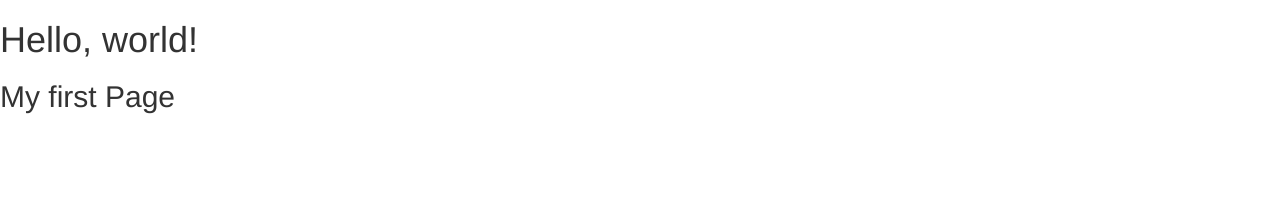
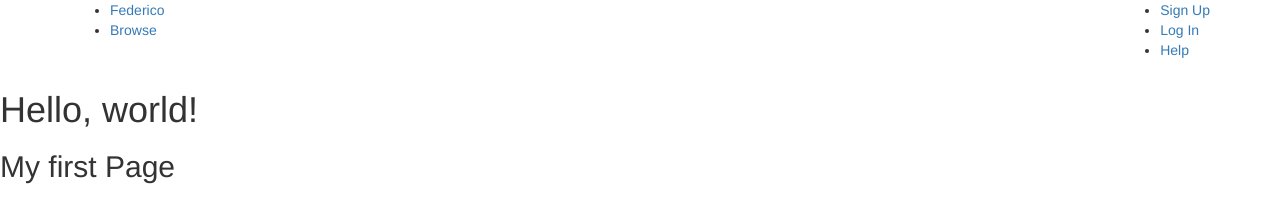
Before and after one commit to federicoviola/sandbox, a plain HTML site: page index.html in a window 1280 px wide. Drawn offline with nearby package versions, Linux system fonts and the light colour scheme.

Commit message:
Bootstrap

```diff
--- a/index.html
+++ b/index.html
@@ -14,6 +14,20 @@
     <![endif]-->
   </head>
   <body>
+  	<div class="nav">
+      <div class="container">
+        <ul class='pull-left'>
+          <li><a href="#">Federico</a></li>
+          <li><a href="#">Browse</a></li>
+        </ul>
+        <ul class='pull-right'>
+          <li><a href="#">Sign Up</a></li>
+          <li><a href="#">Log In</a></li>
+          <li><a href="#">Help</a></li>
+        </ul>
+      </div>
+    </div>
+
     <h1>Hello, world!</h1>
 
     <h2>My first Page</h2>
```
